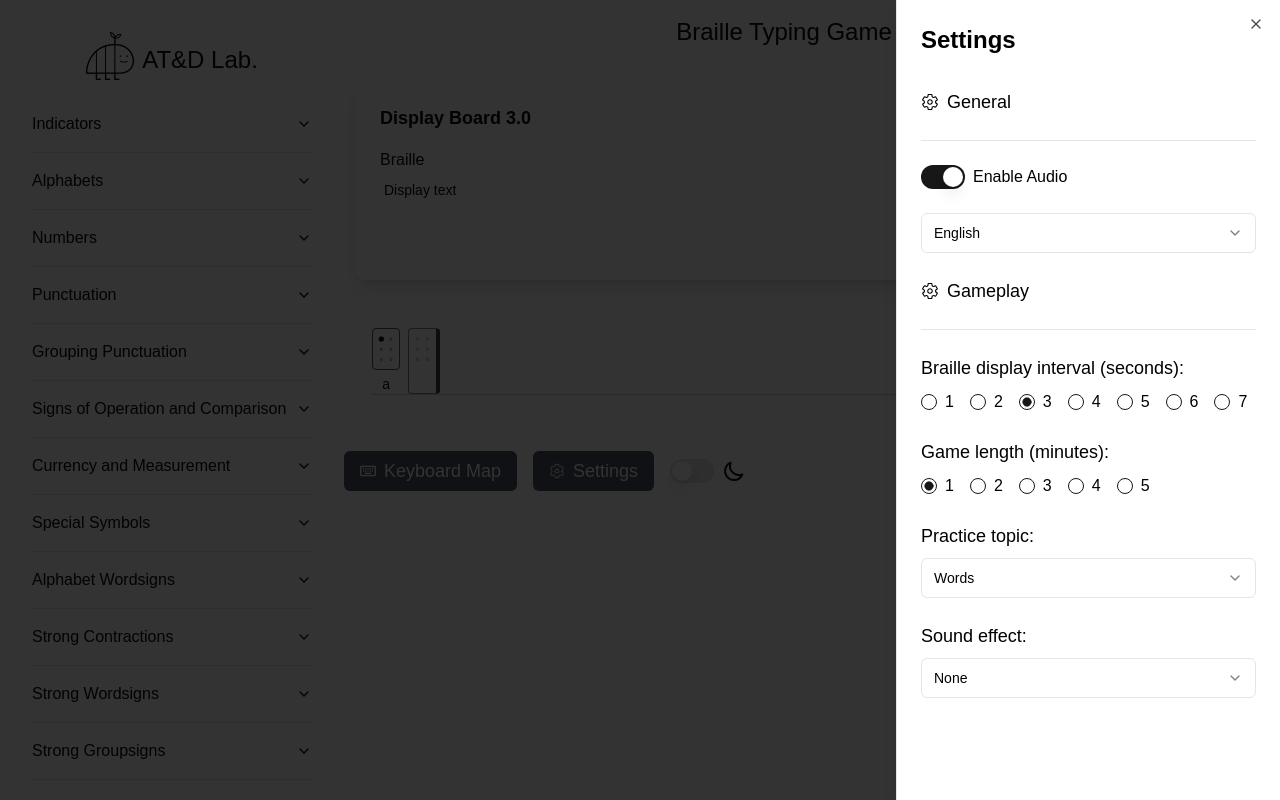
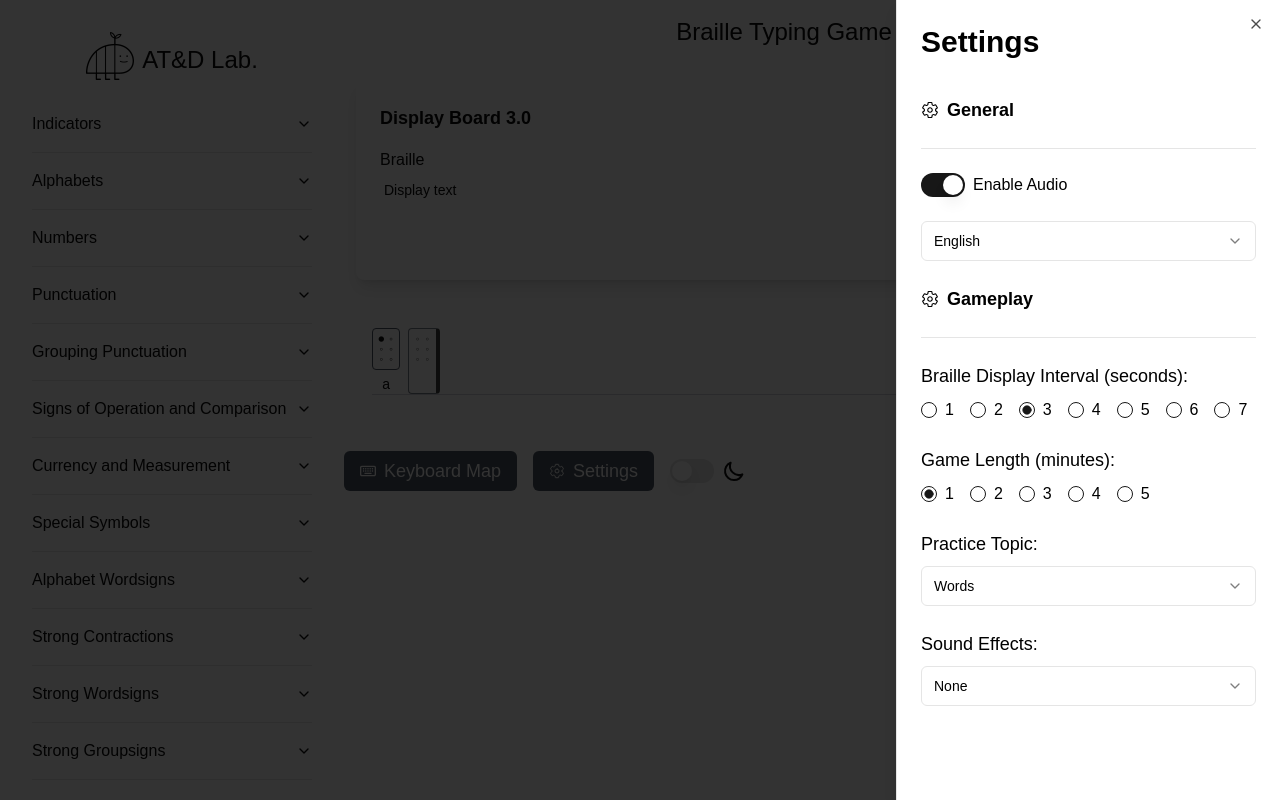
Before and after one commit to synicalToo/english-braille-application-html, a Next.js app: page /typing in a window 1280 px wide. Both pictures are taken after a click on the button "Settings". Shown: the top 800 px of the page. Built offline with nearby package versions, Linux system fonts and the light colour scheme.

Commit message:
settings scrollbar

```diff
--- a/src/components/sheets/settings.tsx
+++ b/src/components/sheets/settings.tsx
@@ -31,7 +31,7 @@ interface GameplaySettingProps {
 const GeneralSettings = ({ audioEnabled, setAudioEnabled, audioLanguage, setAudioLanguage }: GeneralSettingProps) => {
   return (
     <div id="general-settings">
-      <div className="flex text-lg">
+      <div className="flex text-lg font-semibold">
         <SettingIcon className="mr-2 self-center" /> General
       </div>
       <br /> <hr /> <br />
@@ -44,17 +44,17 @@ const GeneralSettings = ({ audioEnabled, setAudioEnabled, audioLanguage, setAudi
 const GameplaySettings = ({ displayInterval, setDisplayInterval, gameLength, setGameLength, practiceTopic, setPracticeTopic, audioEffect, setAudioEffect }: GameplaySettingProps) => {
   return (
     <div id="gameplay-settings">
-      <div className="flex text-lg">
+      <div className="flex text-lg font-semibold">
         <SettingIcon className="mr-2 self-center" /> Gameplay
       </div>
       <br /> <hr /> <br />
-      <CustomRadio title="Braille display interval (seconds): " defaultValue={displayInterval} options={brailleDisplayIntervalOptions} value={displayInterval} onValueChange={setDisplayInterval} />
+      <CustomRadio title="Braille Display Interval (seconds): " defaultValue={displayInterval} options={brailleDisplayIntervalOptions} value={displayInterval} onValueChange={setDisplayInterval} />
       <br />
-      <CustomRadio title="Game length (minutes): " defaultValue={gameLength} options={["1", "2", "3", "4", "5"]} value={gameLength} onValueChange={setGameLength} />
+      <CustomRadio title="Game Length (minutes): " defaultValue={gameLength} options={["1", "2", "3", "4", "5"]} value={gameLength} onValueChange={setGameLength} />
       <br />
-      <CustomSelect title="Practice topic: " placeholder="Select a language" options={practiceTopicOptions} value={practiceTopic} onValueChange={setPracticeTopic} />
+      <CustomSelect title="Practice Topic: " placeholder="Select a language" options={practiceTopicOptions} value={practiceTopic} onValueChange={setPracticeTopic} />
       <br />
-      <CustomSelect title="Sound effect: " placeholder="Select an effect" options={audioEffectOptions} value={audioEffect} onValueChange={setAudioEffect} />
+      <CustomSelect title="Sound Effects: " placeholder="Select an effect" options={audioEffectOptions} value={audioEffect} onValueChange={setAudioEffect} />
     </div>
   );
 };
@@ -142,8 +142,8 @@ export function SettingsSheet() {
           </Button>
         </SheetTrigger>
 
-        <SheetContent side="right" className=" text-black dark:text-white bg-white dark:bg-gray-700">
-          <h2 className="text-2xl font-semibold mb-2">Settings</h2>
+        <SheetContent side="right" className="text-black dark:text-white bg-white dark:bg-gray-700 h-screen max-h-screen overflow-y-auto">
+          <h2 className="text-3xl font-bold mb-3">Settings</h2>
           <br />
 
           <GeneralSettings audioEnabled={audioEnabled} setAudioEnabled={handleAudioEnabledChange} audioLanguage={audioLanguage} setAudioLanguage={handleAudioLanguageChange} />
```
